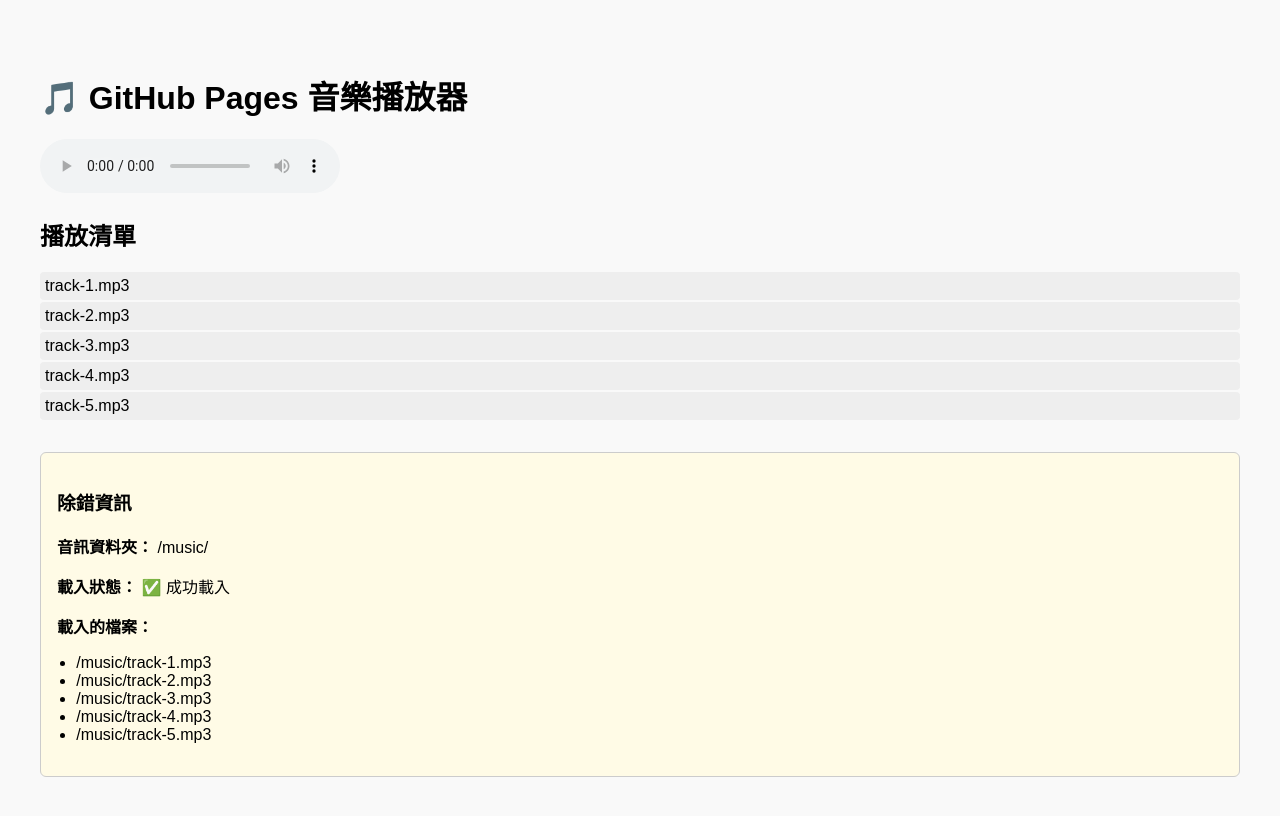
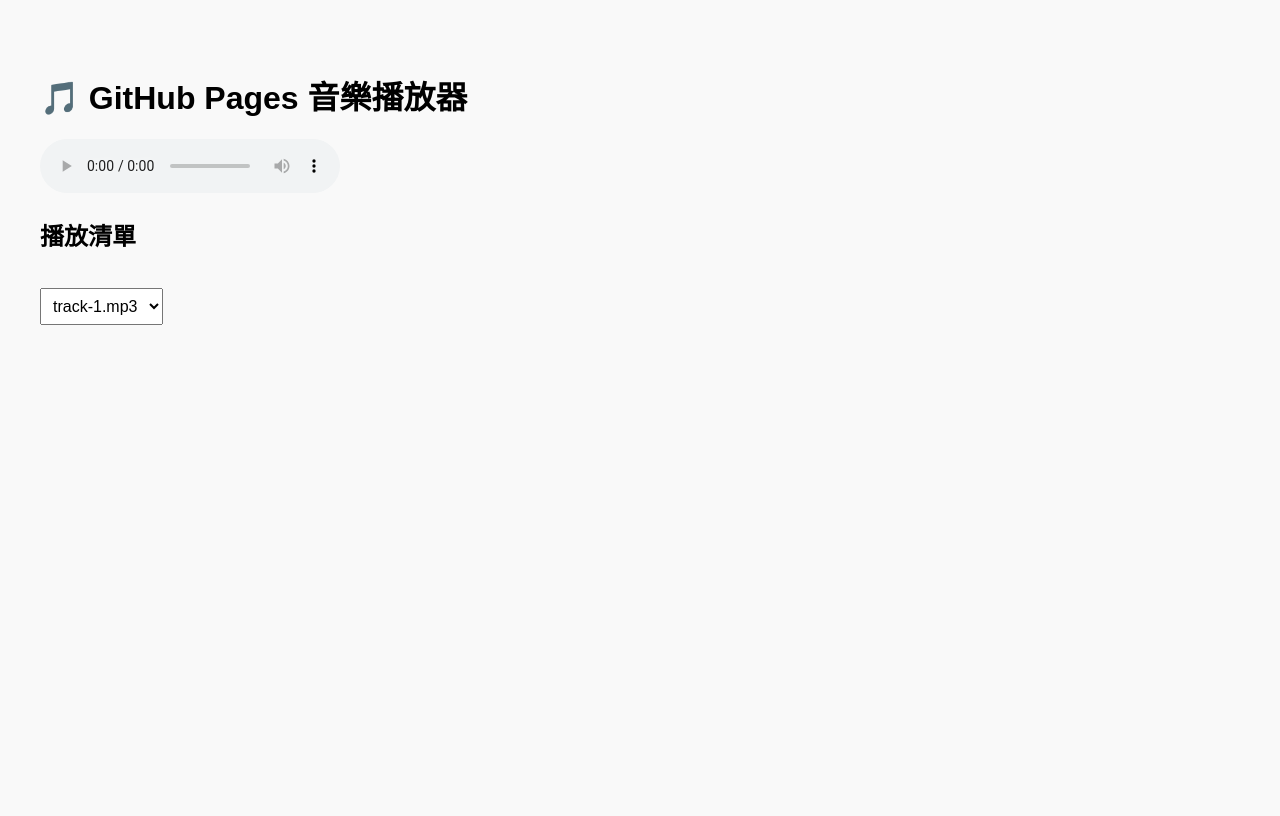
Before and after one commit to chengwei905/HOMEmusic, a plain HTML site: page index.html in a window 1280 px wide. Drawn offline with Linux system fonts and the light colour scheme.

Commit message:
Update index.html

```diff
--- a/index.html
+++ b/index.html
@@ -4,28 +4,18 @@
   <title>GitHub Pages 音樂播放器</title>
   <style>
     body { font-family: sans-serif; padding: 2em; background: #f9f9f9; }
-    h1, h2, h3 { margin-top: 1em; }
-    #playlist div { cursor: pointer; padding: 5px; margin: 2px 0; background: #eee; border-radius: 4px; }
-    #playlist div:hover { background: #ddd; }
+    h1, h2 { margin-top: 1em; }
     #loading { font-style: italic; color: #666; }
-    #debug { margin-top: 2em; background: #fffbe6; padding: 1em; border: 1px solid #ccc; border-radius: 6px; }
-    #debug ul { padding-left: 1.2em; }
+    select { padding: 0.5em; font-size: 1em; margin-top: 1em; }
   </style>
 </head>
 <body>
   <h1>🎵 GitHub Pages 音樂播放器</h1>
   <audio controls></audio>
   <div id="loading">正在載入音樂清單...</div>
+
   <h2>播放清單</h2>
-  <div id="playlist"></div>
-    <div id="debug">
-    <h3>除錯資訊</h3>
-    <p><strong>音訊資料夾：</strong> <span id="music-path"></span></p>
-    <p><strong>載入狀態：</strong> <span id="load-status"></span></p>
-    <p><strong>載入的檔案：</strong></p>
-    <ul id="loaded-files"></ul>
-  </div>
-
+  <select id="playlist"></select>
 
   <script>
     const getMusicBase = () => {
@@ -69,41 +59,27 @@
     };
 
     const renderPlaylistUI = (list) => {
-      const container = document.getElementById('playlist');
-      container.innerHTML = '';
+      const select = document.getElementById('playlist');
+      select.innerHTML = '';
+
       list.forEach((url, i) => {
-        const item = document.createElement('div');
-        item.textContent = url.split('/').pop();
-        item.onclick = () => {
-          const audio = document.querySelector('audio');
-          audio.src = url;
-          audio.play();
-        };
-        container.appendChild(item);
+        const option = document.createElement('option');
+        option.value = url;
+        option.textContent = url.split('/').pop();
+        select.appendChild(option);
       });
-    };
 
-    const updateDebugInfo = (base, playlist) => {
-      document.getElementById('music-path').textContent = base;
-      document.getElementById('load-status').textContent = playlist.length
-        ? '✅ 成功載入'
-        : '❌ 找不到音訊檔案';
-
-      const list = document.getElementById('loaded-files');
-      list.innerHTML = '';
-      playlist.forEach(url => {
-        const li = document.createElement('li');
-        li.textContent = url;
-        list.appendChild(li);
-      });
+      select.onchange = () => {
+        const audio = document.querySelector('audio');
+        audio.src = select.value;
+        audio.play();
+      };
     };
 
     const initPlayer = async () => {
       const base = getMusicBase();
       const playlist = await loadPlaylist();
       document.getElementById('loading').style.display = 'none';
-
-      updateDebugInfo(base, playlist);
 
       if (!playlist.length) {
         alert('找不到預設音樂，請確認 music 資料夾是否存在音訊檔案');
```
